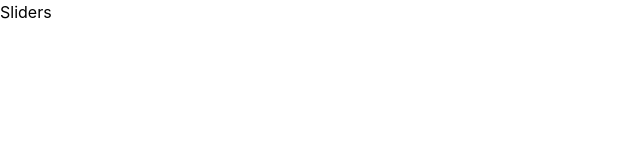
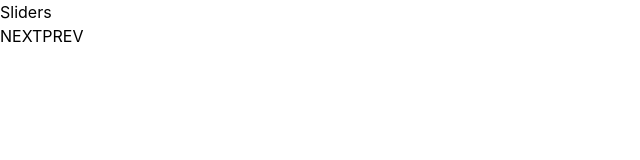
Before and after one commit to Ameer2000Mzori/Sliders-App-React, a React (Create React App) app: page / in a window 1280 px wide. Shown: the top 160 px of the page, without its empty margins (0-640 px from the left). Built offline with nearby package versions, Linux system fonts and the light colour scheme.

Commit message:
added some html tree

```diff
--- a/src/component/Sliders.jsx
+++ b/src/component/Sliders.jsx
@@ -1,7 +1,23 @@
 import React from 'react'
 import { userData } from './hooks/usersData.js'
 const Sliders = () => {
-  return <div>Sliders</div>
+  return (
+    <>
+      <div>
+        <h1>Sliders</h1>
+        <div>
+          <div>
+            {userData.map((slider) => {
+              console.log(slider)
+            })}
+          </div>
+
+          <button>NEXT</button>
+          <button>PREV</button>
+        </div>
+      </div>
+    </>
+  )
 }
 
 export default Sliders
```
